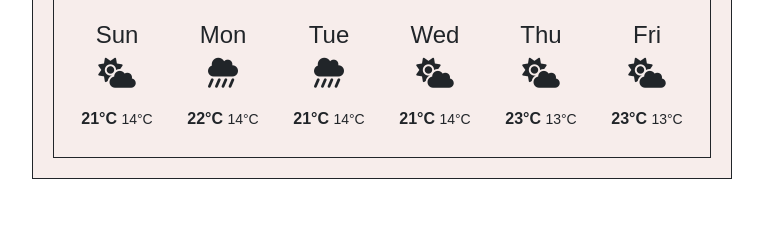
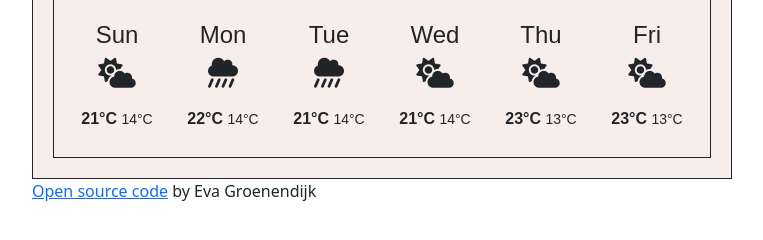
Before and after one commit to egroenendijk/sheCodesPlus, a plain HTML site: page index.html in a window 1280 px wide. Shown: the part 350-590 px from the top of the page, without its empty margins (258-1021 px from the left). Drawn offline with nearby package versions, Linux system fonts and the light colour scheme.

Commit message:
Added open source url

```diff
--- a/index.html
+++ b/index.html
@@ -111,4 +111,5 @@
     </div>
     <script src="src/script.js"></script>
   </body>
+  <p><a href="https://github.com/egroenendijk/sheCodesPlus">Open source code</a> by Eva Groenendijk</p>
 </html>
```
